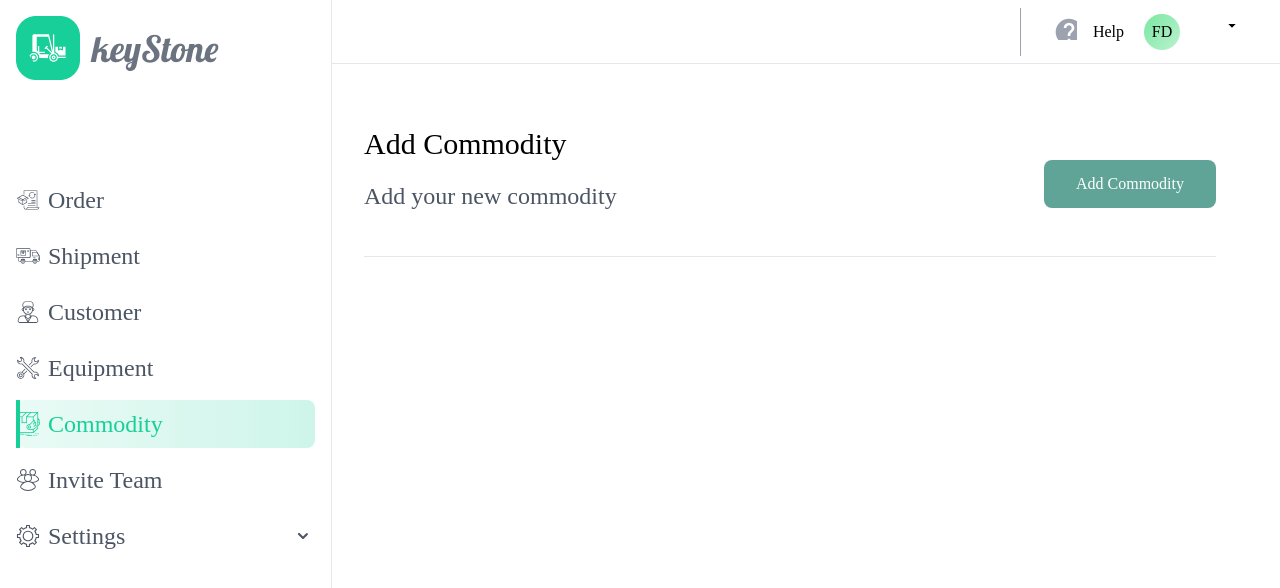
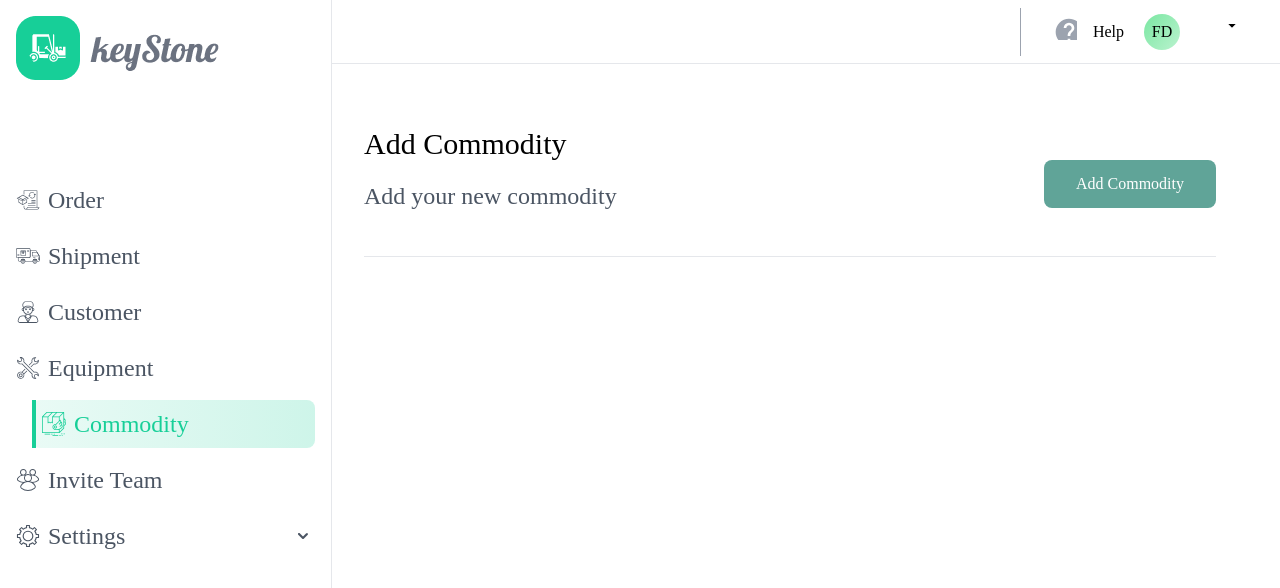
Before and after one commit to FahadInam/keystone-react, a React (Create React App) app: page /commodity in a window 1280 px wide. Shown: the top 588 px of the page. Built offline with nearby package versions, Linux system fonts and the light colour scheme.

Commit message:
css chnages

```diff
--- a/src/index.css
+++ b/src/index.css
@@ -212,14 +212,16 @@ border-radius: 8px;
 .selected-option {
   /* Add the styling for the selected option here, e.g., */
   background: linear-gradient(269.46deg, rgba(23, 207, 152, 0.4) -157.04%, rgba(255, 255, 255, 0) 176.19%);
-  border-radius: 8px;
-
+    border-radius: 8px;
+  margin-left: 16px;
 }
 .selected-option   .custom-link {
   color: #17CF98 !important;
 }
 .selected-option   #nav_icon path {
   fill: #17CF98 !important;
+}
+.selected-option   #nav_icon  {
   margin-left: 10px;
 }
 .selected-option::before {
```
